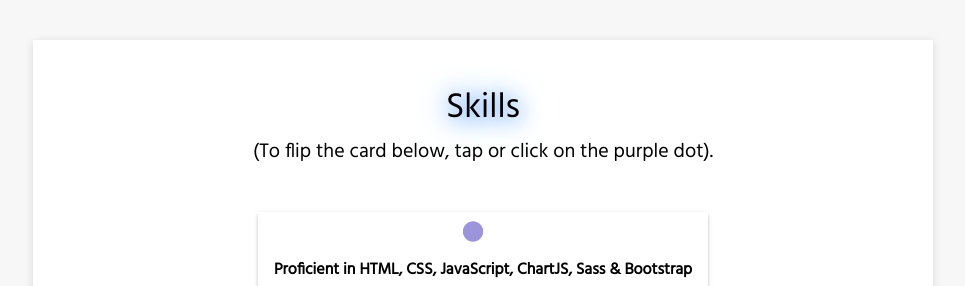
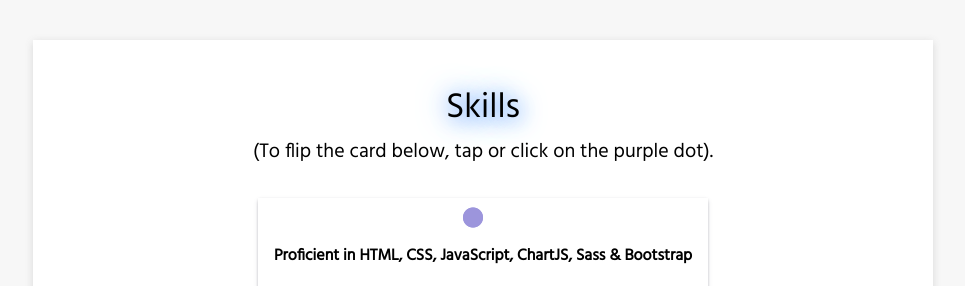
Before and after one commit to KemmyS/octuber-sahn, a website: page index.html in a window 1280 px wide. Shown: the part 2590-2876 px from the top of the page, without its empty margins (157-1122 px from the left). Drawn offline with Linux system fonts and the light colour scheme.

Commit message:
final work

```diff
--- a/js/script.js
+++ b/js/script.js
@@ -84,6 +84,9 @@ sectionSlides.forEach((slide) => {
   contentObserver.observe(slide);
 });
 
+/**
+ * EVENT LISTENER ON SKILL CARDS
+ */
 const skills = document.querySelector(".skills");
 const backSkillCard = document.querySelectorAll(".back");
 
--- a/sass/base/_general.scss
+++ b/sass/base/_general.scss
@@ -88,7 +88,6 @@ body {
   justify-content: space-evenly;
   align-items: center;
   gap: 50px;
-  // transform: translateY(450px);
   height: 100%;
 }
 
--- a/sass/components/_about.scss
+++ b/sass/components/_about.scss
@@ -29,11 +29,6 @@
     color: $primary-color;
 }
 
-// .about-p {
-//     background-color: $primary-color-light;
-//     box-shadow: rgba(0, 0, 0, 0.16) 0px 1px 4px;
-// }
-
 @media(min-width: 768px) {
     .about-me {
         transform: translateY(0);
--- a/sass/components/_skills.scss
+++ b/sass/components/_skills.scss
@@ -85,7 +85,6 @@
 
 
   .skills-section{
-    height: 100vh;
     max-height: 100%;
     padding-top: 40px;
     background-color: white;
@@ -93,7 +92,6 @@
 
    .skills {
     width: 100%;
-    gap: 5px;
  }
 
  .skills-tip {
@@ -116,7 +114,3 @@
     font-size: 35px;
  }
 }
-
-
-@media(min-width:1024px){
-}
```
Also changed, not shown: css/style.css.
